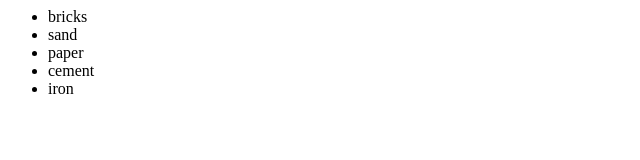
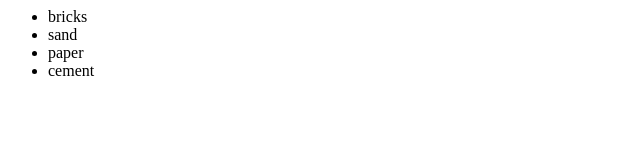
Before and after one commit to karatekid007/test, a plain HTML site: page index.html in a window 1280 px wide. Shown: the full height of the page, 0-640 px from the left. Drawn offline with Linux system fonts and the light colour scheme.

Commit message:
adding index.html

```diff
--- a/index.html
+++ b/index.html
@@ -6,7 +6,7 @@
 				<li>sand</li>
 				<li>paper</li>
 				<li>cement</li>
-				<li>iron</li>
+
 
 			</ul>
 		</div>
```
